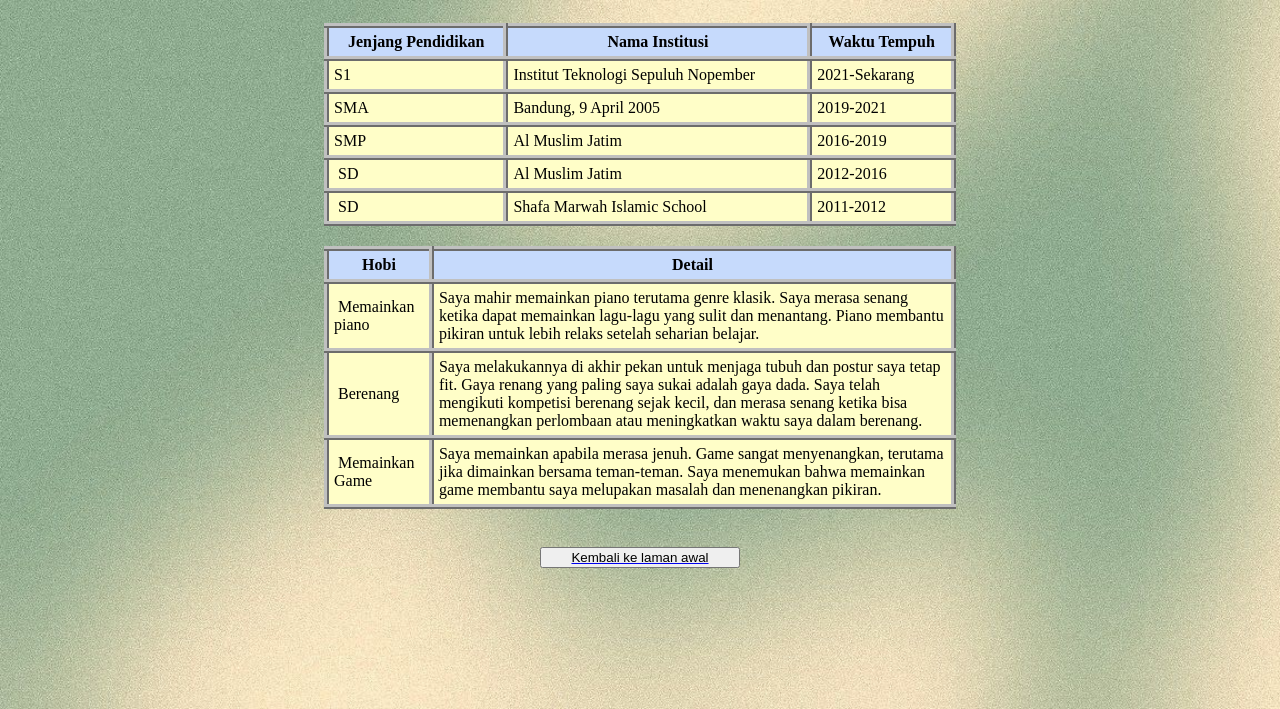
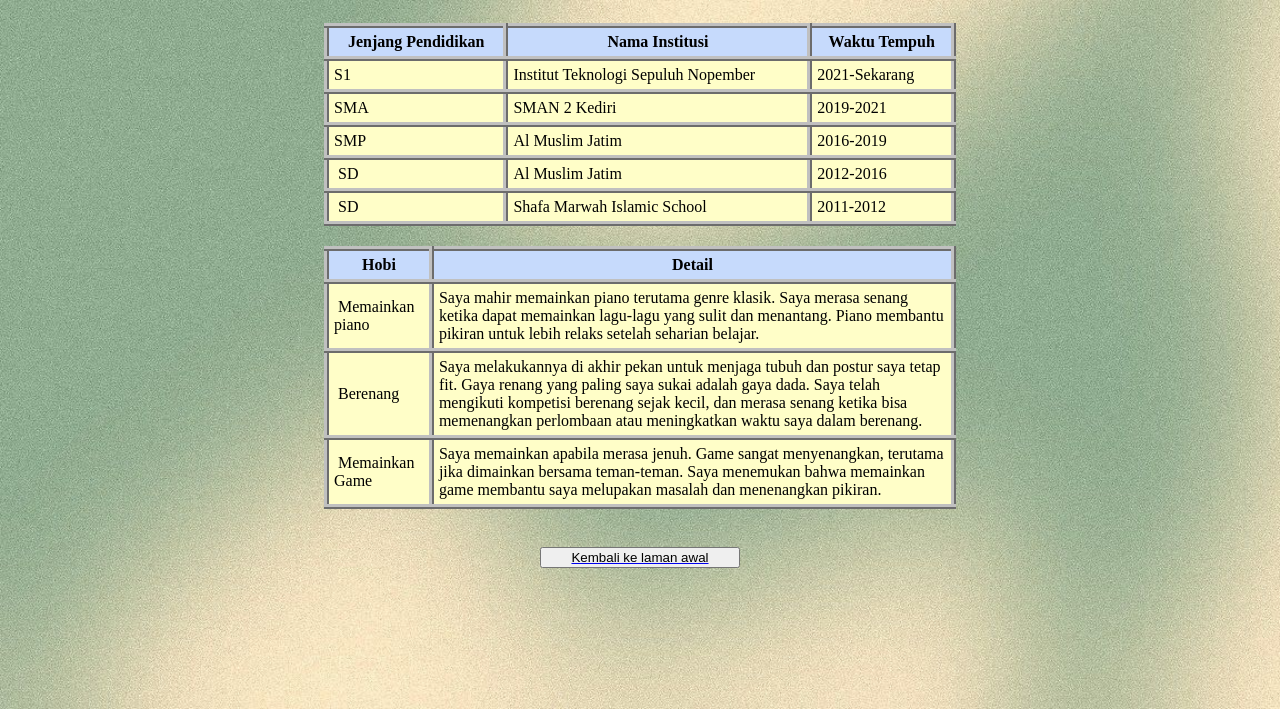
Before and after one commit to lunielism/lunielism.git.io, a plain HTML site: page lainnya.html in a window 1280 px wide. Shown: the part 91-800 px from the top of the page. Drawn offline with Linux system fonts and the light colour scheme.

Commit message:
Update lainnya.html

```diff
--- a/lainnya.html
+++ b/lainnya.html
@@ -67,7 +67,7 @@
 	</tr>
 	<tr>
 		<td>SMA</td>
-		<td>Bandung, 9 April 2005&nbsp;</td>
+		<td>SMAN 2 Kediri&nbsp;</td>
 		<td>2019-2021</td>
 	</tr>
 	<tr>
```
